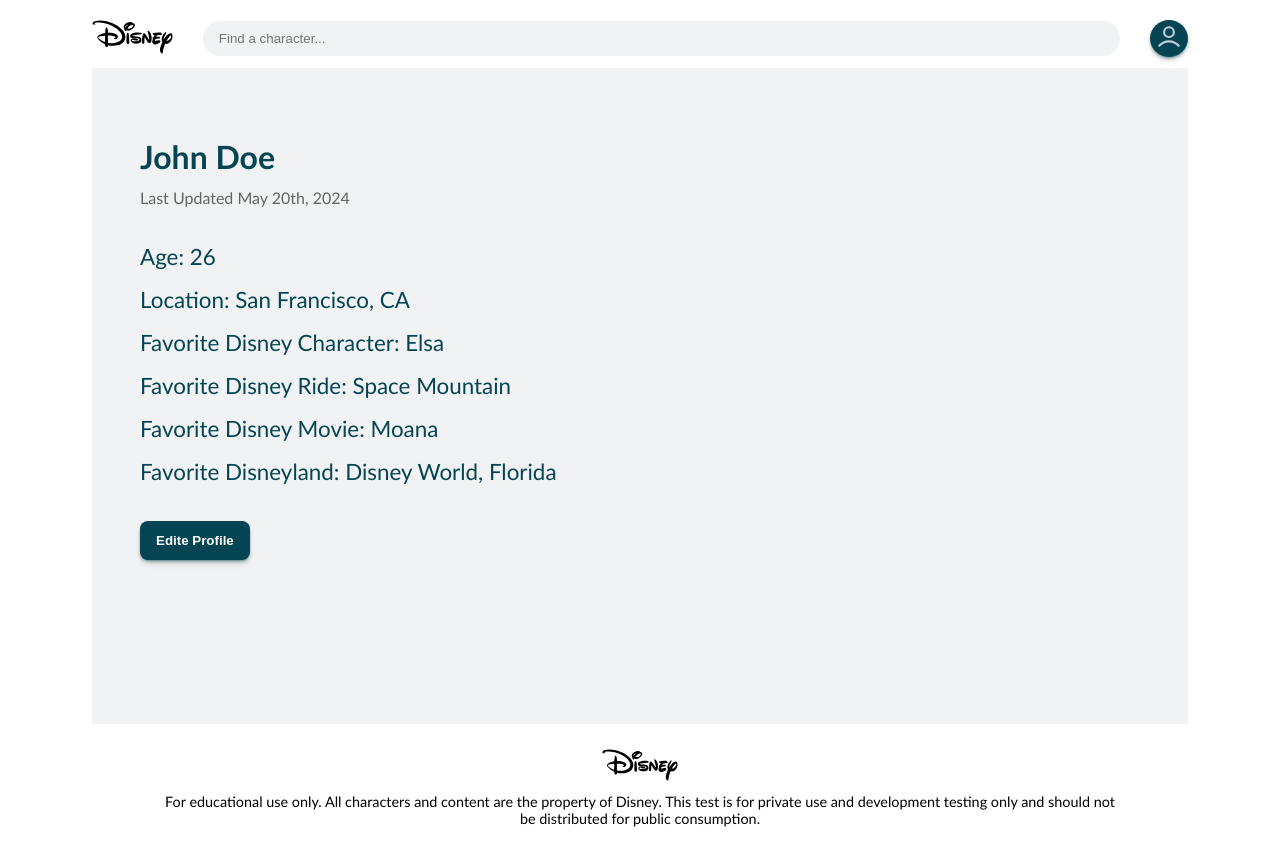
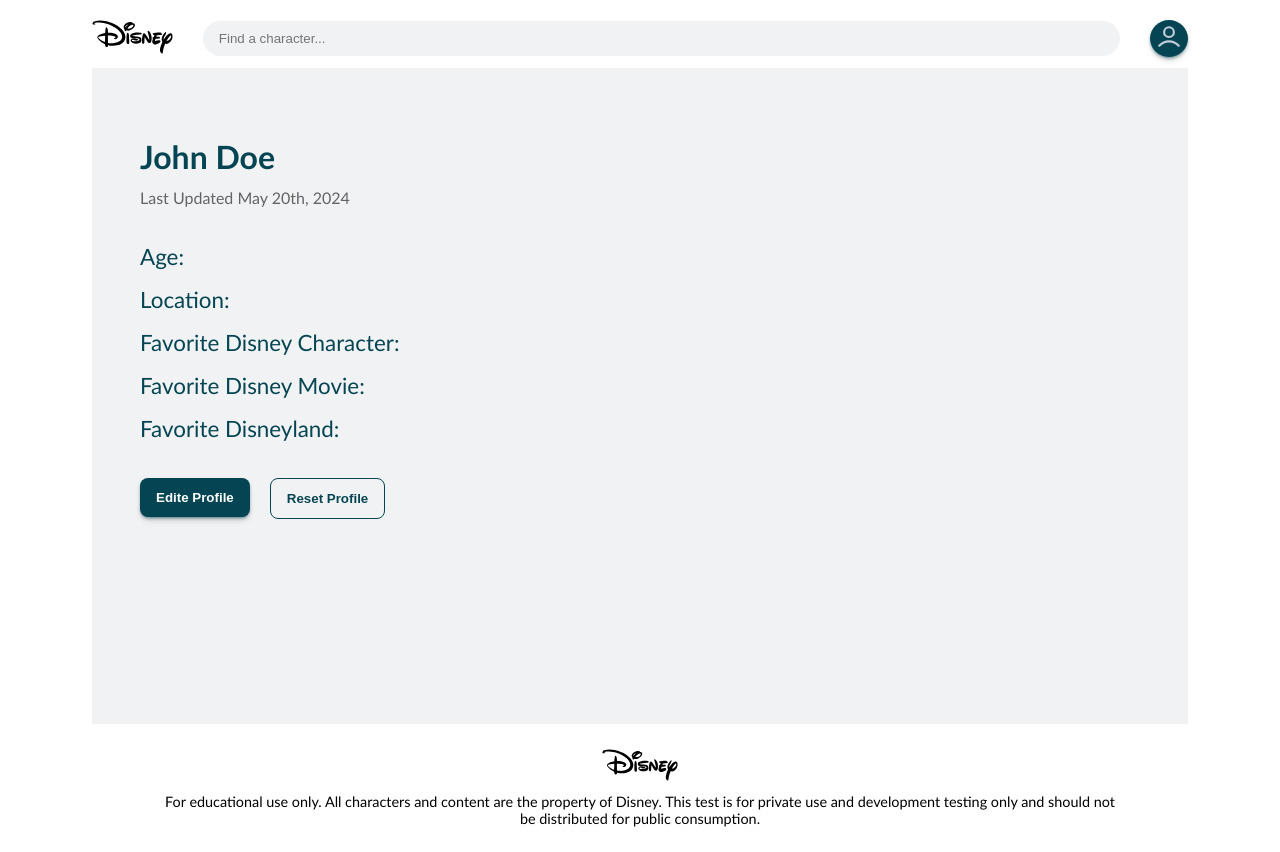
Before and after one commit to GersonEC/disney-characters, a React (Vite) app: page /profile in a window 1280 px wide. Built offline with nearby package versions, Linux system fonts and the light colour scheme.

Commit message:
handle web storage user information

```diff
--- a/src/components/DatePicker/DatePicker.css
+++ b/src/components/DatePicker/DatePicker.css
@@ -1,7 +1,7 @@
 .date {
   display: flex;
   flex-direction: column;
-  width: 100%;
+  width: 47.5%;
 }
 
 .date-label {
--- a/src/components/Form/Form.css
+++ b/src/components/Form/Form.css
@@ -4,7 +4,8 @@
   gap: 20px;
 }
 
-.form-name {
+.form-name,
+.form-location {
   display: flex;
   gap: 20px;
 }
--- a/src/components/Form/Form.tsx
+++ b/src/components/Form/Form.tsx
@@ -1,19 +1,69 @@
-import { Link } from '@tanstack/react-router';
+import { Link, useNavigate } from '@tanstack/react-router';
 import Button from '../Button';
 import Input from '../Input';
+import { Select } from '../Select/Select';
+import { disneylandOptions, stateOptions } from '../../utils/mocks';
+import { DatePicker } from '../DatePicker/DatePicker';
+import { User, useUser } from '../../hooks/useUser';
 import './Form.css';
-import { Select } from '../Select/Select';
-import { stateOptions } from '../../utils/mocks';
-import { DatePicker } from '../DatePicker/DatePicker';
 
-export const Form = () => {
+export const Form: React.FC = () => {
+  const navigate = useNavigate();
+  const { updateUser } = useUser();
+
+  // eslint-disable-next-line @typescript-eslint/no-explicit-any
+  const handleSubmit = (event: any) => {
+    event.preventDefault();
+    const user: User = {
+      firstName: event.target[0].value,
+      lastName: event.target[1].value,
+      birthDate: new Date(event.target[2].value),
+      city: event.target[3].value,
+      state: event.target[4].value,
+      favoriteCharacter: event.target[5].value,
+      favoriteMovie: event.target[6].value,
+      favoriteLocation: event.target[7].value,
+    };
+    if (window.confirm('Do you really want to update your profile?')) {
+      alert('Profile updated successfully.');
+      updateUser(user);
+      navigate({
+        to: '/profile',
+      });
+    }
+  };
+
   return (
-    <div className='form'>
+    <form className='form' onSubmit={handleSubmit}>
       <div className='form-name'>
         <Input id='first-name' name='First Name' placeholder='John' required />
         <Input id='last-name' name='Last Name' placeholder='Doe' required />
       </div>
-      <Input id='city' name='City' placeholder='San Francisco' />
+      <DatePicker label='Birth Date' required />
+      <div className='form-location'>
+        <Input id='city' name='City' placeholder='San Francisco' />
+        <Select id='state-select' aria-expanded={false} label='State'>
+          <option
+            id={'select-default'}
+            aria-selected={true}
+            aria-label={'select-default'}
+            value={''}
+          >
+            Choose a state
+          </option>
+          {stateOptions.map((state: string) => (
+            <option
+              key={state}
+              id={state}
+              aria-selected={false}
+              aria-label={state}
+              value={state}
+            >
+              {state}
+            </option>
+          ))}
+        </Select>
+      </div>
       <Input
         id='favorite-character'
         name='Favorite Disney Character'
@@ -24,33 +74,39 @@
         name='Favorite Disney Movie'
         placeholder='Moana'
       />
-      <DatePicker label='Birth Date' required />
-      <Select id='state-select' aria-expanded={false} label='State'>
+      <Select
+        id='disneyland-select'
+        aria-expanded={false}
+        label='Favorite Disneyland'
+      >
         <option
           id={'select-default'}
           aria-selected={true}
           aria-label={'select-default'}
           value={''}
         >
-          Choose a state
+          Choose a Disneyland
         </option>
-        {stateOptions.map((state: string) => (
+        {disneylandOptions.map((location: string) => (
           <option
-            id={state}
+            key={location}
+            id={location}
             aria-selected={false}
-            aria-label={state}
-            value={state}
+            aria-label={location}
+            value={location}
           >
-            {state}
+            {location}
           </option>
         ))}
       </Select>
       <div className='form-cta'>
-        <Button variant='primary'>Update Profile</Button>
+        <Button type='submit' variant='primary'>
+          Update Profile
+        </Button>
         <Link to='/profile' aria-label='cancel button'>
           <Button variant='secondary'>Cancel</Button>
         </Link>
       </div>
-    </div>
+    </form>
   );
 };
--- a/src/components/Select/Select.css
+++ b/src/components/Select/Select.css
@@ -1,6 +1,7 @@
 .select {
   display: flex;
   flex-direction: column;
+  width: 100%;
 }
 
 .select-label {
--- /dev/null
+++ b/src/hooks/useUser.ts
@@ -0,0 +1,79 @@
+import { useEffect, useReducer } from 'react';
+
+export interface User {
+  firstName: string;
+  lastName: string;
+  birthDate: Date;
+  city: string;
+  state: string;
+  favoriteCharacter: string;
+  favoriteMovie: string;
+  favoriteLocation: string;
+}
+
+const initialUser: User = {
+  firstName: '',
+  lastName: '',
+  birthDate: new Date(),
+  city: '',
+  state: '',
+  favoriteCharacter: '',
+  favoriteMovie: '',
+  favoriteLocation: '',
+};
+
+type UserAction =
+  | {
+      type: 'update_user';
+      payload: User;
+    }
+  | {
+      type: 'reset_user';
+    };
+
+function reducerfn(state: User, action: UserAction) {
+  if (action.type === 'update_user') {
+    sessionStorage.setItem('user-information', JSON.stringify(action.payload));
+    const newState = { ...action.payload };
+    return newState;
+  }
+  if (action.type === 'reset_user') {
+    sessionStorage.removeItem('user-information');
+    const newState = { ...initialUser };
+    return newState;
+  }
+  throw Error('Unknown action.');
+}
+
+export const useUser = () => {
+  const [state, dispatch] = useReducer(reducerfn, initialUser);
+
+  useEffect(() => {
+    const user = sessionStorage.getItem('user-information');
+    if (user) {
+      dispatch({
+        type: 'update_user',
+        payload: JSON.parse(user),
+      });
+    }
+  }, []);
+
+  const updateUser = (user: User) => {
+    dispatch({
+      type: 'update_user',
+      payload: user,
+    });
+  };
+
+  const resetUser = () => {
+    dispatch({
+      type: 'reset_user',
+    });
+  };
+
+  return {
+    state,
+    updateUser,
+    resetUser,
+  };
+};
--- a/src/pages/Details/Details.tsx
+++ b/src/pages/Details/Details.tsx
@@ -6,8 +6,8 @@
 import { useFilterCharacters } from '../../hooks/useFilterCharacters';
 import DefaultImage from '/src/assets/disney-default-image.jpg';
 import Loader from '../../components/Loader';
+import React from 'react';
 import './Details.css';
-import React from 'react';
 
 export const Details = () => {
   const { characterId } = rootRoute.useParams();
--- a/src/pages/Profile/Profile.css
+++ b/src/pages/Profile/Profile.css
@@ -22,3 +22,8 @@
 .profile-info:last-of-type {
   margin-bottom: 36px;
 }
+
+.profile-cta {
+  display: flex;
+  gap: 20px;
+}
--- a/src/pages/Profile/Profile.tsx
+++ b/src/pages/Profile/Profile.tsx
@@ -1,21 +1,42 @@
 import { Link } from '@tanstack/react-router';
 import Button from '../../components/Button';
+import { useUser } from '../../hooks/useUser';
 import './Profile.css';
 
 export const Profile = () => {
+  const { state: user, resetUser } = useUser();
+
+  const handleReset = () => resetUser();
+
+  const age = Number(
+    new Date().getFullYear() - new Date(user.birthDate).getFullYear()
+  );
+
   return (
     <div className='profile'>
-      <h1 className='profile-name'>John Doe</h1>
+      <h1 className='profile-name'>{`${user.firstName?.charAt(0).toUpperCase() || 'John'} ${user.firstName?.charAt(0).toUpperCase() || 'Doe'}`}</h1>
       <p className='profile-updated'>Last Updated May 20th, 2024</p>
-      <p className='profile-info'>Age: 26</p>
-      <p className='profile-info'>Location: San Francisco, CA</p>
-      <p className='profile-info'>Favorite Disney Character: Elsa</p>
-      <p className='profile-info'>Favorite Disney Ride: Space Mountain</p>
-      <p className='profile-info'>Favorite Disney Movie: Moana</p>
-      <p className='profile-info'>Favorite Disneyland: Disney World, Florida</p>
-      <Link to='/edit-profile' aria-label='Go to edit profile page'>
-        <Button variant='primary'>Edite Profile</Button>
-      </Link>
+      <p className='profile-info'>Age: {age === 0 ? '' : age}</p>
+      <p className='profile-info'>
+        Location: {`${user.city ? user.city + ',' : ''} ${user.state}`}
+      </p>
+      <p className='profile-info'>
+        Favorite Disney Character: {user.favoriteCharacter}
+      </p>
+      <p className='profile-info'>
+        Favorite Disney Movie: {user.favoriteMovie}
+      </p>
+      <p className='profile-info'>
+        Favorite Disneyland: {user.favoriteLocation}
+      </p>
+      <div className='profile-cta'>
+        <Link to='/edit-profile' aria-label='Go to edit profile page'>
+          <Button variant='primary'>Edite Profile</Button>
+        </Link>
+        <Button variant='secondary' onClick={handleReset}>
+          Reset Profile
+        </Button>
+      </div>
     </div>
   );
 };
--- a/src/utils/mocks.ts
+++ b/src/utils/mocks.ts
@@ -6,3 +6,11 @@
 });
 
 export const stateOptions = ['CA', 'SF', 'NY', 'TX'];
+export const disneylandOptions = [
+  'Disney World, Florida',
+  'Disneyland Paris',
+  'Hong Kong Disneyland',
+  'Disneyland Park',
+  'Tokio Disneyland',
+  'Shanghai Disneyland',
+];
```
